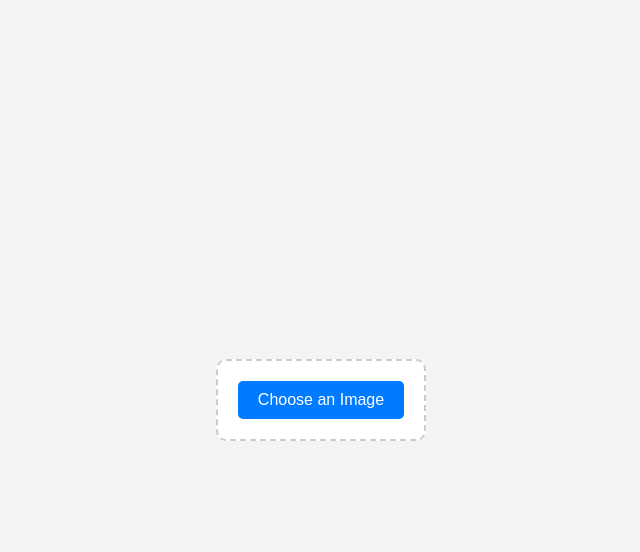
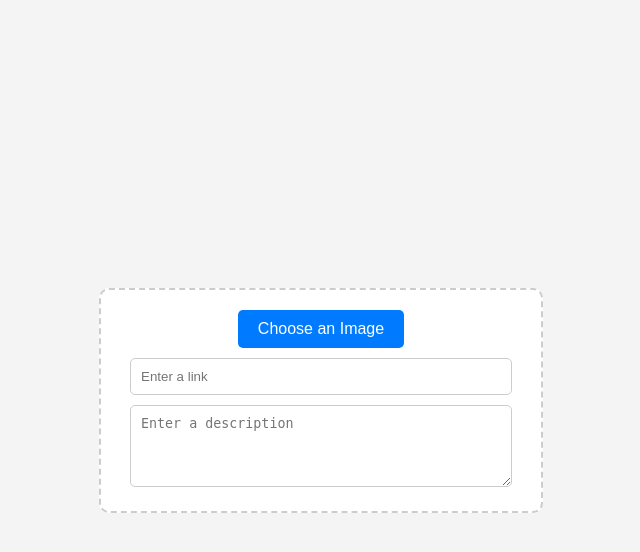
Before and after one commit to MahdiMohammadiha/AdsPanel, a Django app: page /ads/ in a window 1280 px wide. Shown: the top 552 px of the page, without its empty margins (319-959 px from the left). Run offline with Django 5.2, Linux system fonts and the light colour scheme.

Commit message:
Enhance image upload form with link and description fields

```diff
--- a/ads/templates/index.html
+++ b/ads/templates/index.html
@@ -17,6 +17,8 @@
         }
 
         .upload-box {
+            width: 80%;
+            max-width: 400px;
             text-align: center;
             padding: 20px;
             border: 2px dashed #ccc;
@@ -48,6 +50,8 @@
         <form>
             <input type="file" id="imageUpload" accept=".gif, .jpg, .jpeg, .png">
             <label for="imageUpload">Choose an Image</label>
+            <input type="url" id="link" name="link" placeholder="Enter a link" style="width: 90%; margin-top: 10px; padding: 10px; border: 1px solid #ccc; border-radius: 5px;">
+            <textarea id="description" name="description" placeholder="Enter a description" rows="4" style="width: 90%; margin-top: 10px; padding: 10px; border: 1px solid #ccc; border-radius: 5px; resize: vertical;"></textarea>
         </form>
     </div>
 </body>
```
